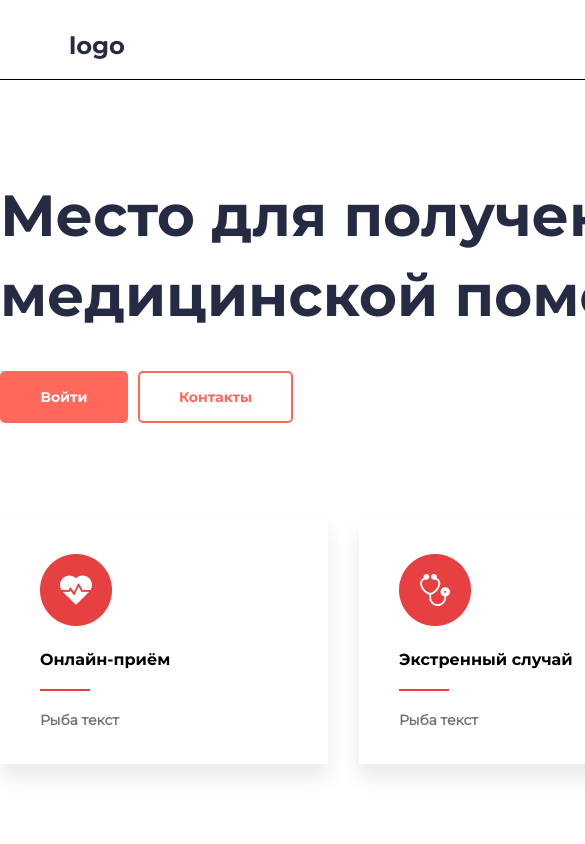
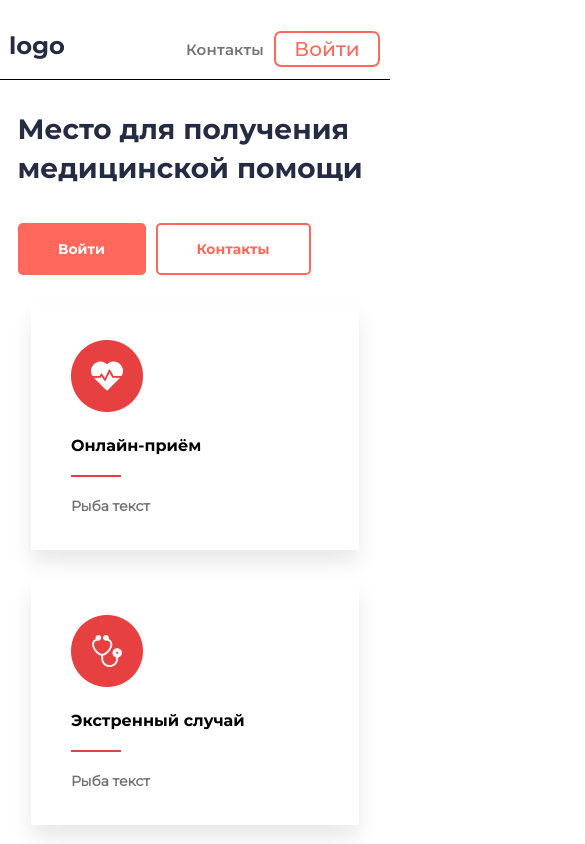
Before and after one commit to antonkrupin/test_frontend, a React (Create React App) app: page / in a window 390 px wide. Shown: the top 844 px of the page, 585 px wide, since content can reach past the window. Built offline with nearby package versions, Linux system fonts and the light colour scheme.

Commit message:
change style for mobile version

```diff
--- a/src/components/Header/Header.css
+++ b/src/components/Header/Header.css
@@ -10,7 +10,7 @@
 
 .header {
   display: flex;
-  width: 1440px;
+  max-width: 1440px;
   justify-content: space-between;
   align-items: center;
   margin: auto;
@@ -46,4 +46,63 @@
   border: 2px solid #ff685b;
   margin-left: 56px;
   cursor: pointer;
+  transition: 0.3s;
 }
+
+.assets button:hover {
+  background-color: #ff685b;
+  color: white;
+}
+
+@media (max-width: 575px) {
+  .assets {
+    margin-right: 10px;
+  }
+
+  .assets button {
+    width: 106px;
+    height: 36px;
+    margin-left: 10px;
+  }
+
+  .logo {
+    margin-left: 10px;
+  }
+}
+@media (min-width: 576px) and (max-width: 767px) {
+  .assets {
+    margin-right: 40px;
+  }
+
+  .assets button {
+    width: 106px;
+    height: 36px;
+    margin-left: 40px;
+  }
+
+  .logo {
+    margin-left: 40px;
+  }
+}
+@media (min-width: 768px) and (max-width: 991px) {
+  .assets {
+    margin-right: 70px;
+  }
+
+  .assets button {
+    width: 106px;
+    height: 36px;
+    margin-left: 40px;
+  }
+
+  .logo {
+    margin-left: 70px;
+  }
+}
+@media (min-width: 992px) and (max-width: 1199px) {
+  .header {
+    max-width: 100%;
+    margin: auto;
+    margin-top: 20px;
+  }
+}
--- a/src/components/ServiceCard/ServiceCard.css
+++ b/src/components/ServiceCard/ServiceCard.css
@@ -40,3 +40,24 @@ hr {
   color: #737373;
   margin: 20px 0 0 0;
 }
+
+@media (max-width: 575px) {
+  .serviceCard {
+    margin-bottom: 30px;
+  }
+}
+@media (min-width: 576px) and (max-width: 767px) {
+  .serviceCard {
+    margin-bottom: 30px;
+  }
+}
+@media (min-width: 768px) and (max-width: 991px) {
+  .serviceCard {
+    margin: 20px;
+  }
+}
+@media (min-width: 992px) and (max-width: 1199px) {
+  .serviceCard {
+    margin: 20px;
+  }
+}
--- a/src/components/ServiceCards/ServiceCards.css
+++ b/src/components/ServiceCards/ServiceCards.css
@@ -1,6 +1,31 @@
 .serviceCards {
   display: flex;
   justify-content: space-between;
-  width: 1046px;
+  max-width: 1046px;
   margin: auto;
 }
+
+@media (max-width: 575px) {
+  .serviceCards {
+    flex-direction: column;
+    max-width: 328px;
+  }
+}
+@media (min-width: 576px) and (max-width: 767px) {
+  .serviceCards {
+    flex-direction: column;
+    max-width: 328px;
+  }
+}
+@media (min-width: 768px) and (max-width: 991px) {
+  .serviceCards {
+    flex-wrap: wrap;
+    justify-content: center;
+  }
+}
+@media (min-width: 992px) and (max-width: 1199px) {
+  .serviceCards {
+    flex-wrap: wrap;
+    justify-content: center;
+  }
+}
--- a/src/components/Title/Title.css
+++ b/src/components/Title/Title.css
@@ -4,7 +4,7 @@
 }
 
 .title {
-  width: 1046px;
+  max-width: 1046px;
   margin: 96px auto;
 }
 
@@ -27,6 +27,7 @@
   border: none;
   background-color: #ff685b;
   cursor: pointer;
+  transition: 0.3s;
 }
 
 .contactsButton {
@@ -39,4 +40,45 @@
   border-radius: 5px;
   border: 2px solid #ff685b;
   cursor: pointer;
+  transition: 0.3s;
 }
+
+@media (max-width: 575px) {
+  .title {
+    max-width: 355px;
+    margin: 30px auto;
+  }
+
+  .title h1 {
+    font-size: 28px;
+    line-height: 39px;
+  }
+}
+@media (min-width: 576px) and (max-width: 767px) {
+  .title {
+    max-width: 500px;
+    margin: 50px auto;
+  }
+
+  .title h1 {
+    font-size: 40px;
+    line-height: 50px;
+  }
+}
+@media (min-width: 768px) and (max-width: 991px) {
+  .title {
+    max-width: 650px;
+    margin: 60px auto;
+  }
+
+  .title h1 {
+    font-size: 50px;
+    line-height: 60px;
+  }
+}
+@media (min-width: 992px) and (max-width: 1199px) {
+  .title {
+    max-width: 800px;
+    margin: 70px auto;
+  }
+}
```
